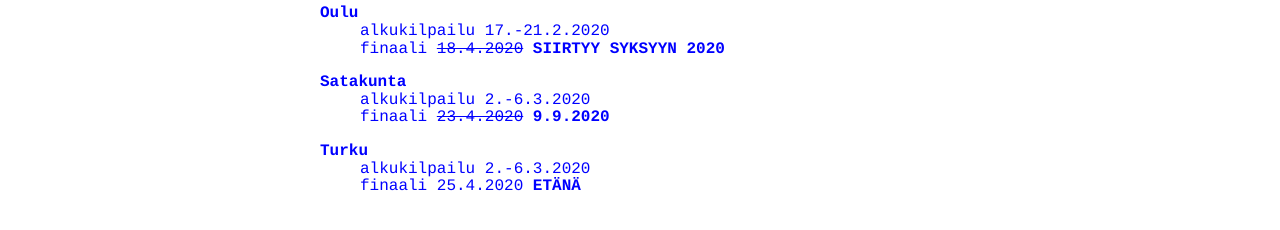
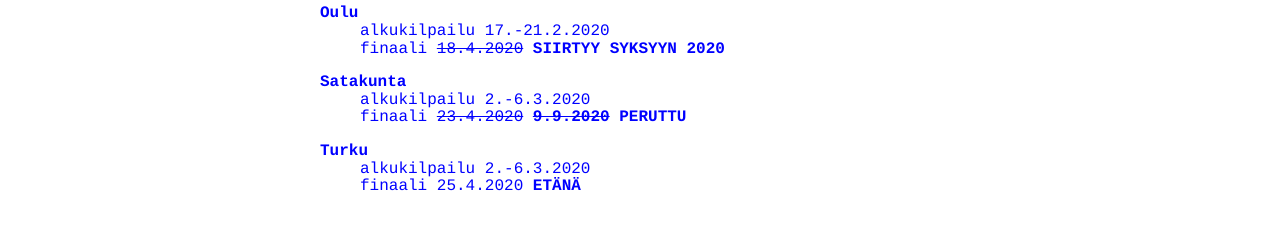
Before and after one commit to matematiikkakilpailut/matematiikkakilpailut.github.io, a Jekyll site: the page built from seiskat/index.html, in a window 1280 px wide. Shown: the part 475-705 px from the top of the page. Built offline with Jekyll 4.4.1, drawn with Linux system fonts in a browser that asks for light colours.

Commit message:
Update index.html
peruttu satakunta

```diff
--- a/seiskat/index.html
+++ b/seiskat/index.html
@@ -24,7 +24,7 @@
   <dd>finaali <strike>18.4.2020</strike><b> SIIRTYY SYKSYYN 2020</b></dd>
   <dt><strong>Satakunta</strong></dt>
   <dd>alkukilpailu 2.-6.3.2020</dd>
-  <dd>finaali <strike>23.4.2020</strike><b> 9.9.2020</b></dd>
+  <dd>finaali <strike>23.4.2020</strike><b> <strike>9.9.2020</strike></b><b> PERUTTU</b></dd>
   <dt><strong>Turku</strong></dt>
   <dd>alkukilpailu 2.-6.3.2020</dd>
   <dd>finaali 25.4.2020<b> ETÄNÄ</b></dd>
```
